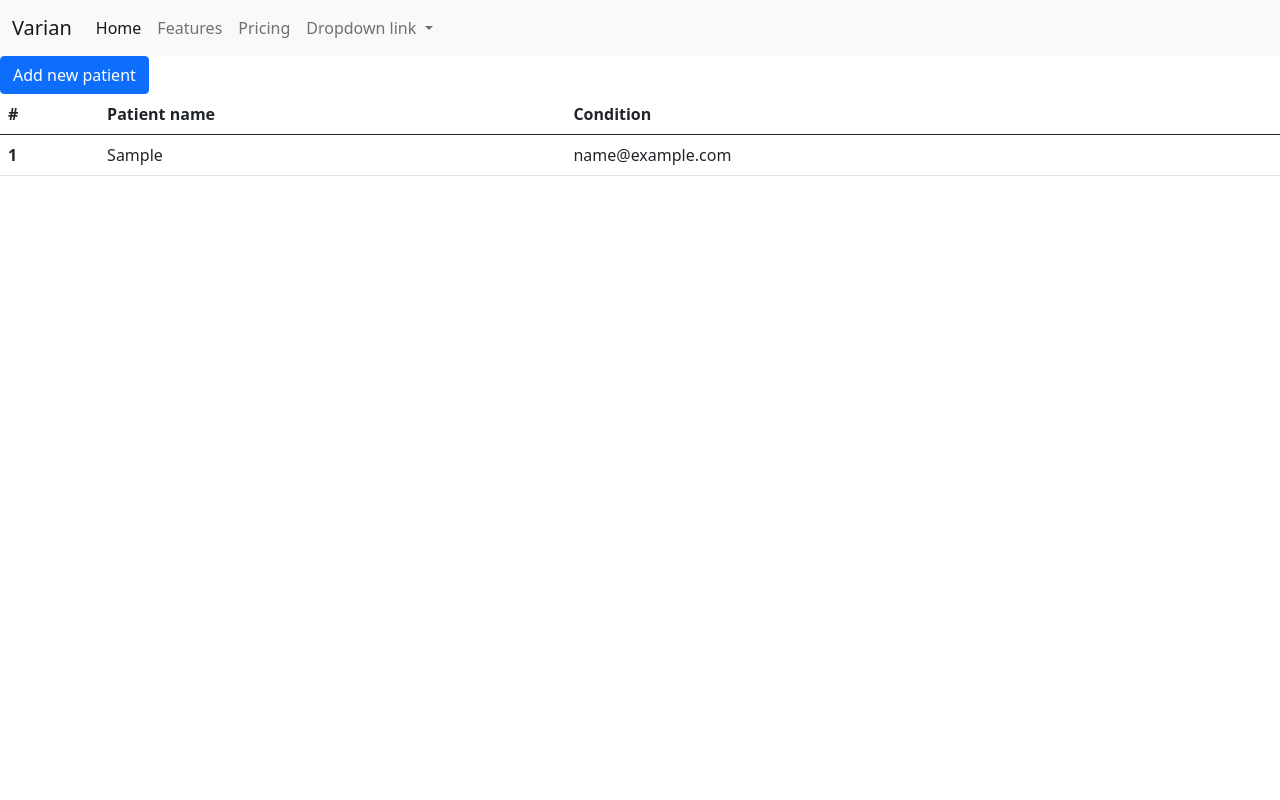
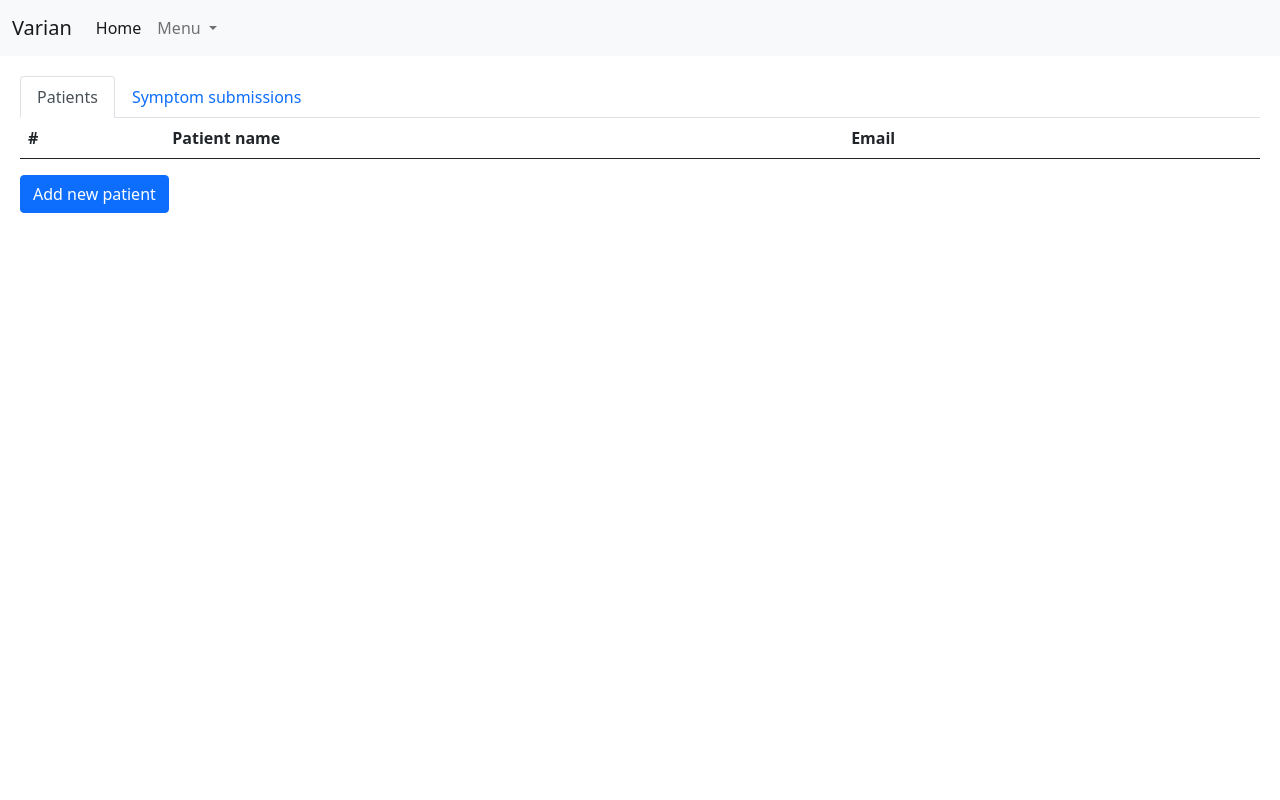
Before and after one commit to andrew-smalls/JunctionXBudapest, a PHP site: page /?uid=1 in a window 1280 px wide. Run offline with PHP 8.4, Linux system fonts and the light colour scheme; tables that the repository leaves empty or names only in its code hold one stand-in row (values such as "Sample post"); lists and menus that the app fills with data are empty; some libraries are stand-ins or nearby versions.

Commit message:
Added binding between pages

```diff
--- a/add_symptoms.php
+++ b/add_symptoms.php
@@ -36,6 +36,7 @@
                 <label for="textAnswer" style="margin-bottom: 15px;"; class="form-label">Add images if relevant:</label>
                 <input type="file" id="chooseFile" name="images[]" multiple/>
             </div>
+            <?php print '<input type="hidden" name="uid" value='.$_GET['uid'].'>'; ?>
             <button type="submit" class="btn btn-primary" name="addSymptoms">Submit</button>
         </form>
 
--- a/classes/Model.class.php
+++ b/classes/Model.class.php
@@ -2,10 +2,11 @@
 
 class Model extends Dbh {
 
-    public function addUser($first_name, $email){
-        $sql = "INSERT INTO users(first_name,email) VALUES(?,?)";
+    public function addUser($first_name, $email,$password,$type,$cancer_type,$address){
+        $hash=password_hash($password,PASSWORD_DEFAULT);
+        $sql = "INSERT INTO users(first_name,email,password,type,cancer_type,address) VALUES(?,?,?,?,?,?)";
         $stmt=$this->connect()->prepare($sql);
-        return $stmt->execute([$first_name,$email]);
+        return $stmt->execute([$first_name,$email,$hash,$type,$cancer_type,$address]);
     }
 
     public function getUsers(){
@@ -14,6 +15,26 @@
         $results=$stmt->fetchAll();
         return $results;
     }
+
+    public function getUserById($user_id){
+        $sql="SELECT * FROM users WHERE user_id=".$user_id."";
+        $stmt=$this->connect()->query($sql);
+        return $stmt->fetch();
+    }
+
+    public function getUsersByType($type){
+        $sql="SELECT * FROM users WHERE type=".$type."";
+        $stmt=$this->connect()->query($sql);
+        return $stmt->fetchAll();
+    }
+
+    public function getSubmissions(){
+        $sql="SELECT * FROM submissions";
+        $stmt=$this->connect()->query($sql);
+        return $stmt->fetchAll();
+    }
+
+
 
     public function getSymptoms($patientName)
     {
@@ -47,4 +68,21 @@
         $last_id=$results['max_id'];
         return $last_id;
     }
+
+    public function confirmIdentity($email,$password){
+        $sql="SELECT * FROM users WHERE email=?";
+        $stmt=$this->connect()->prepare($sql);
+        if($stmt->execute([$email])){
+            if($row=$stmt->fetch()){
+                $check_pass=password_verify($password,$row['password']);
+                if($check_pass){
+                    return $row['user_id'];
+                }
+            }
+        }
+        else{
+            return false;
+        }
+
+    }
 }
--- a/classes/View.class.php
+++ b/classes/View.class.php
@@ -8,4 +8,8 @@
     protected function get_symptoms($patientName){
         return $this->getSymptoms($patientName);
     }
+
+    protected function get_submissions(){
+        return $this->getSubmissions();
+    }
 }
--- a/css/styles.css
+++ b/css/styles.css
@@ -2,3 +2,29 @@
   padding: 8px;
   max-width: 100px;
 }
+
+body {
+  margin: 0;
+  padding: 0;
+  background-color: #17a2b8;
+  height: 100vh;
+}
+#login .container #login-row #login-column #login-box {
+  margin-top: 120px;
+  max-width: 600px;
+  height: 320px;
+  border: 1px solid #9c9c9c;
+  background-color: #eaeaea;
+}
+#login .container #login-row #login-column #login-box #login-form {
+  padding: 20px;
+}
+#login
+  .container
+  #login-row
+  #login-column
+  #login-box
+  #login-form
+  #register-link {
+  margin-top: -85px;
+}
--- a/header.html
+++ b/header.html
@@ -1,18 +1,30 @@
 <!DOCTYPE html>
 <html lang="en">
+  <head>
+    <meta charset="utf-8" />
+    <meta
+      name="viewport"
+      content="width=device-width, initial-scale=1, shrink-to-fit=no"
+    />
+    <meta name="description" content="" />
+    <meta name="author" content="" />
 
-<head>
+    <title>VarianCareSystem</title>
 
-  <meta charset="utf-8">
-  <meta name="viewport" content="width=device-width, initial-scale=1, shrink-to-fit=no">
-  <meta name="description" content="">
-  <meta name="author" content="">
-
-  <title>VarianCareS</title>
-
-  <link href="https://cdn.jsdelivr.net/npm/bootstrap@5.0.2/dist/css/bootstrap.min.css" rel="stylesheet" integrity="sha384-EVSTQN3/azprG1Anm3QDgpJLIm9Nao0Yz1ztcQTwFspd3yD65VohhpuuCOmLASjC" crossorigin="anonymous">
-
-
-
-
-</head>
+    <link href="css/styles.css" rel="stylesheet" />
+    <link
+      href="https://cdn.jsdelivr.net/npm/bootstrap@5.0.2/dist/css/bootstrap.min.css"
+      rel="stylesheet"
+      integrity="sha384-EVSTQN3/azprG1Anm3QDgpJLIm9Nao0Yz1ztcQTwFspd3yD65VohhpuuCOmLASjC"
+      crossorigin="anonymous"
+      id="bootstrap-css"
+    />
+    <script
+      src="https://cdn.jsdelivr.net/npm/bootstrap@5.0.2/dist/js/bootstrap.bundle.min.js"
+      integrity="sha384-MrcW6ZMFYlzcLA8Nl+NtUVF0sA7MsXsP1UyJoMp4YLEuNSfAP+JcXn/tWtIaxVXM"
+      crossorigin="anonymous"
+    ></script>
+    <script type="text/javascript" src="ckeditor/ckeditor.js"></script>
+    <script src="https://ajax.googleapis.com/ajax/libs/jquery/3.5.1/jquery.min.js"></script>
+  </head>
+</html>
--- a/index.php
+++ b/index.php
@@ -1,74 +1,43 @@
-<?php
-	include 'includes/autoloader.inc.php';
-?>
 <!DOCTYPE html>
 <html lang="en">
 
-<head>
+<?php
+	include 'includes/autoloader.inc.php';
+  include 'header.html';
 
-  <meta charset="utf-8">
-  <meta name="viewport" content="width=device-width, initial-scale=1, shrink-to-fit=no">
-  <meta name="description" content="">
-  <meta name="author" content="">
+  $view=new View();
+  $users=$view->getUsersByType(1);
+  $submissions=$view->getSubmissions();
+?>
 
-  <title>VarianCareSystem</title>
-
-  <link href="https://cdn.jsdelivr.net/npm/bootstrap@5.0.2/dist/css/bootstrap.min.css" rel="stylesheet" integrity="sha384-EVSTQN3/azprG1Anm3QDgpJLIm9Nao0Yz1ztcQTwFspd3yD65VohhpuuCOmLASjC" crossorigin="anonymous">
-
-
-
-
-</head>
 <body>
-<nav class="navbar navbar-expand-lg navbar-light bg-light">
-  <div class="container-fluid">
-    <a class="navbar-brand" href="#">Varian</a>
-    <button class="navbar-toggler" type="button" data-bs-toggle="collapse" data-bs-target="#navbarNavDropdown" aria-controls="navbarNavDropdown" aria-expanded="false" aria-label="Toggle navigation">
-      <span class="navbar-toggler-icon"></span>
-    </button>
-    <div class="collapse navbar-collapse" id="navbarNavDropdown">
-      <ul class="navbar-nav">
-        <li class="nav-item">
-          <a class="nav-link active" aria-current="page" href="patient_home.php">Home</a>
+<?php include 'navbar.php'; ?>
+<div style="margin: 20px;">
+  <div class="row">
+    <div class="col-md-12">
+       <ul class="nav nav-tabs" id="myTab" role="tablist">
+        <li class="nav-item" role="presentation">
+          <button class="nav-link active" id="home-tab" data-bs-toggle="tab" data-bs-target="#home" type="button" role="tab" aria-controls="home" aria-selected="true">Patients</button>
         </li>
-        <li class="nav-item">
-          <a class="nav-link" href="#">Features</a>
-        </li>
-        <li class="nav-item">
-          <a class="nav-link" href="#">Pricing</a>
-        </li>
-        <li class="nav-item dropdown">
-          <a class="nav-link dropdown-toggle" href="#" id="navbarDropdownMenuLink" role="button" data-bs-toggle="dropdown" aria-expanded="false">
-            Dropdown link
-          </a>
-          <ul class="dropdown-menu" aria-labelledby="navbarDropdownMenuLink">
-            <li><a class="dropdown-item" href="#">Action</a></li>
-            <li><a class="dropdown-item" href="#">Another action</a></li>
-            <li><a class="dropdown-item" href="#">Something else here</a></li>
-          </ul>
+        <li class="nav-item" role="presentation">
+          <button class="nav-link" id="profile-tab" data-bs-toggle="tab" data-bs-target="#profile" type="button" role="tab" aria-controls="profile" aria-selected="false">Symptom submissions</button>
         </li>
       </ul>
-    </div>
-  </div>
-</nav>
-<div>
-    <a class="btn btn-primary" style="margin: 30 px;" href="add_user.php">Add new patient</a>
-</div>
-<div>
+      <div class="tab-content" id="myTabContent">
+        <div class="tab-pane fade show active" id="home" role="tabpanel" aria-labelledby="home-tab">
           <table class="table">
             <thead>
               <tr>
                 <th scope="col">#</th>
                 <th scope="col">Patient name</th>
-      <th scope="col">Condition</th>
+                <th scope="col">Email</th>
                 <th scope="col"></th>
               </tr>
             </thead>
             <tbody>
                 <?php
 
-        $view=new View();
-        $users=$view->getUsers();
+
 
                   for($i=0;$i<count($users);$i=$i+1){
                       print '<tr>
@@ -82,5 +51,63 @@
             </tbody>
           </table>
         </div>
+        <div class="tab-pane fade" id="profile" role="tabpanel" aria-labelledby="profile-tab">
+          <table class="table">
+              <thead>
+                <tr>
+                  <th scope="col">#</th>
+                  <th scope="col">Patient name</th>
+                  <th scope="col">Condition</th>
+                  <th scope="col">Date</th>
+                  <th scope="col"></th>
+                </tr>
+              </thead>
+              <tbody>
+                  <?php
+
+                    $patient_name='';
+                    $cancer_type='';
+                    for($i=0;$i<count($submissions);$i=$i+1){
+
+                       for($j=0;$j<count($users);$j=$j+1){
+                          if($users[$j]['user_id']==$submissions[$i]['user_id']){
+                            $patient_name=$users[$j]['first_name'];
+                            $cancer_type=$users[$j]['cancer_type'];
+                          }
+                       }
+
+                      //print "Name of user for submission: ".$submissions[$i]['submission_id']." is ".$patient_name."";
+
+                        print '<tr>
+                            <th scope="row">'.($i+1).'</th>
+                                <td>'.$patient_name.'</td>
+                                <td>'.$cancer_type.' cancer</td>
+                                <td>'.$submissions[$i]['date'].'</td>
+                                <td>
+                                  <form action="symptoms_doctorPOV.php" method="GET" id="sub_form">
+                                      <input type="hidden" name="sid" value="'.$submissions[$i]['submission_id'].'" />
+                                      <input type="hidden" name="uid" value="'.$_GET['uid'].'" />
+                                  </form>
+                                  <button form="sub_form" type="submit" class="btn btn-primary">Check symptoms</button>
+                                </td>
+                            </tr>';
+                    }
+                ?>
+              </tbody>
+            </table>
+        </div>
+        <div class="tab-pane fade" id="contact" role="tabpanel" aria-labelledby="contact-tab">...</div>
+      </div>
+
+    </div>
+  </div>
+
+  <div>
+
+  </div>
+  <div>
+      <a class="btn btn-primary" style="margin: 30 px;" href="add_user.php">Add new patient</a>
+  </div>
+</div>
 </body>
 </html>
--- a/navbar.html
+++ b/navbar.php
@@ -15,7 +15,9 @@
     <div class="collapse navbar-collapse" id="navbarNavDropdown">
       <ul class="navbar-nav">
         <li class="nav-item">
-          <a class="nav-link active" aria-current="page" href="#">Home</a>
+          <a class="nav-link active" aria-current="page" <?php print 'href="index.php?uid='.$_GET['uid'].'"'?>
+            >Home</a
+          >
         </li>
         <li class="nav-item dropdown">
           <a
```
Also changed, not shown: add_user.php (+14 -0 lines), classes/Controller.class.php (+10 -2 lines), includes/add_symptoms.inc.php (+13 -5 lines), includes/add_user.inc.php (+12 -3 lines), includes/login.inc.php (added, +43 -0 lines), login.php (added, +35 -0 lines), patient_home.php (+5 -2 lines), successful_submission.php (added, +38 -0 lines), symptoms_doctorPOV.php (+11 -1 lines). Lines whose indentation alone changed are shown as unchanged.
